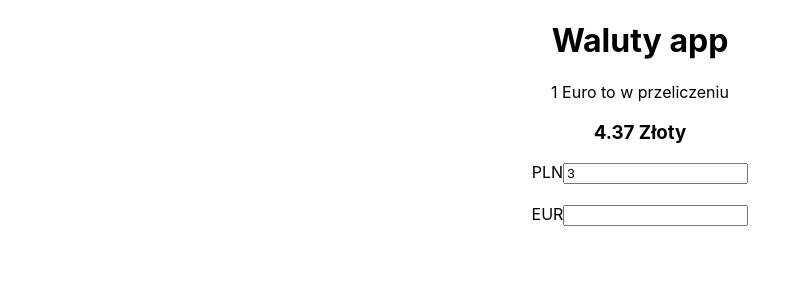
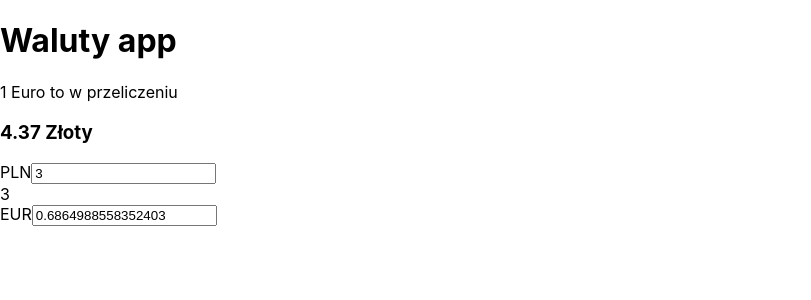
Before and after one commit to ewkaw/waluty-app, a React (Create React App) app: page / in a window 1280 px wide. Shown: the top 300 px of the page, without its empty margins (0-811 px from the left). Built offline with nearby package versions, Linux system fonts and the light colour scheme.

Commit message:
react 01

```diff
--- /dev/null
+++ b/src/01/App.js
@@ -0,0 +1,53 @@
+import { useState } from 'react';
+
+function App() {
+  const plnToEur = 4.37;
+
+  const defaultPln = 3;
+
+  const [pln, setPln] = useState(defaultPln);
+  const [eur, setEur] = useState(defaultPln / plnToEur);
+
+  // Musimy zadbac o modyfikacje 2 zmiennych stanowych
+  const updateValues = (newPln, newEur) => {
+    setPln(newPln);
+    setEur(newEur);
+  };
+
+  return (
+    <div className="App">
+        <h1>Waluty app</h1>
+
+
+        <span>1 Euro to w przeliczeniu</span>
+        <h3>{plnToEur} Złoty</h3>
+
+        <label htmlFor="pln">PLN</label>
+        <input id="pln" type="number"
+          // Mozna zdefiniowac domyslna wartosc w ten sposob
+          // defaultValue={defaultPln}
+          // Po dodaniu robimy controlled input -> wprost mowimy jaka ma miec wartosc
+          value={pln}
+          onChange={(e) => {
+            updateValues(e.target.value, e.target.value / plnToEur);
+          }}
+           />
+        <br />
+        {pln}
+
+        <br />
+
+        <label htmlFor="eur">EUR</label>
+        <input id="eur" type="number"
+           value={eur}
+          // Mozna zdefiniowac domyslna wartosc w ten sposob
+          //  defaultValue={defaultPln / plnToEur}
+           onChange={(e) => {
+            updateValues(e.target.value * plnToEur, e.target.value);
+          }}
+        />
+    </div>
+  );
+}
+
+export default App;
--- a/src/App.css
+++ /dev/null
@@ -1,38 +0,0 @@
-.App {
-  text-align: center;
-}
-
-.App-logo {
-  height: 40vmin;
-  pointer-events: none;
-}
-
-@media (prefers-reduced-motion: no-preference) {
-  .App-logo {
-    animation: App-logo-spin infinite 20s linear;
-  }
-}
-
-.App-header {
-  background-color: #282c34;
-  min-height: 100vh;
-  display: flex;
-  flex-direction: column;
-  align-items: center;
-  justify-content: center;
-  font-size: calc(10px + 2vmin);
-  color: white;
-}
-
-.App-link {
-  color: #61dafb;
-}
-
-@keyframes App-logo-spin {
-  from {
-    transform: rotate(0deg);
-  }
-  to {
-    transform: rotate(360deg);
-  }
-}
--- a/src/App.js
+++ /dev/null
@@ -1,34 +0,0 @@
-import logo from './logo.svg';
-import './App.css';
-import { useState } from 'react';
-
-function App() {
-  const plnToEur = 4.37;
-
-  const [pln, setPln] = useState();
-
-  return (
-    <div className="App">
-        <h1>Waluty app</h1>
-
-
-        <span>1 Euro to w przeliczeniu</span>
-        <h3>{plnToEur} Złoty</h3>
-
-        <label htmlFor="pln">PLN</label>
-        <input id="pln" type="number" defaultValue="3"
-          // Po dodaniu robimy controlled input -> wprost mowimy jaka ma miec wartosc
-          value={pln}
-          onChange={(e) => setPln(e.target.value)} />
-        <br />
-        {pln}
-
-        <br />
-
-        <label htmlFor="eur">EUR</label>
-        <input id="eur" type="number" value={pln / plnToEur} />
-    </div>
-  );
-}
-
-export default App;
--- a/src/index.js
+++ b/src/index.js
@@ -1,7 +1,7 @@
 import React from 'react';
 import ReactDOM from 'react-dom/client';
 import './index.css';
-import App from './App';
+import App from './01/App';
 import reportWebVitals from './reportWebVitals';
 
 const root = ReactDOM.createRoot(document.getElementById('root'));
```
Also changed, not shown: src/logo.svg (deleted).
